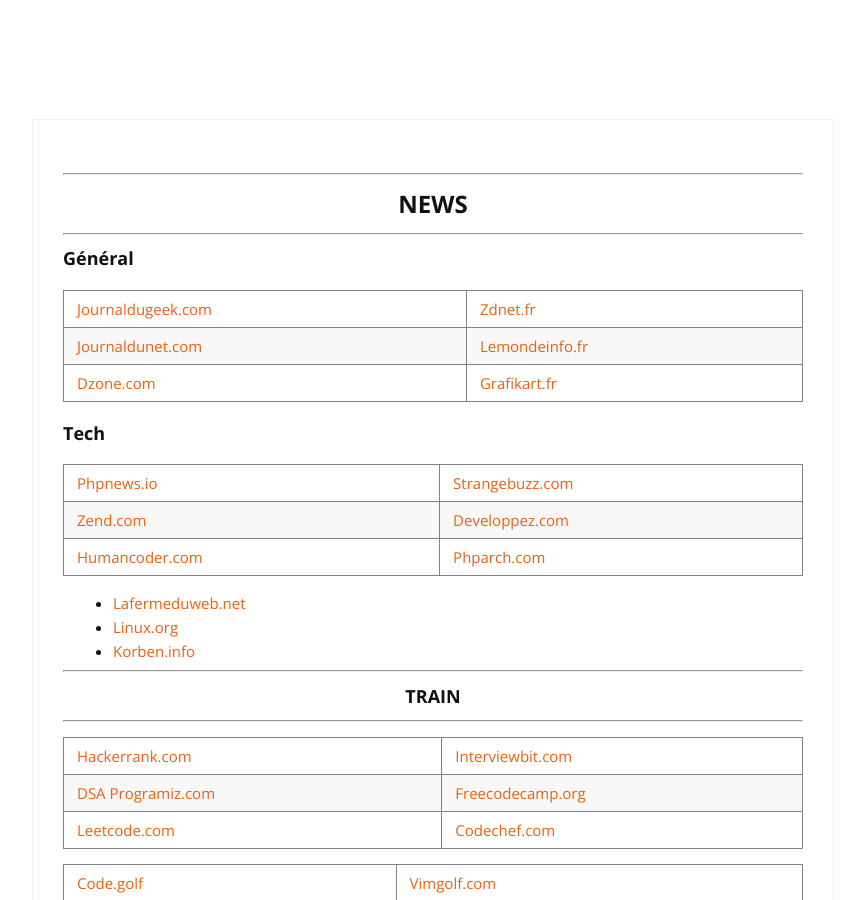
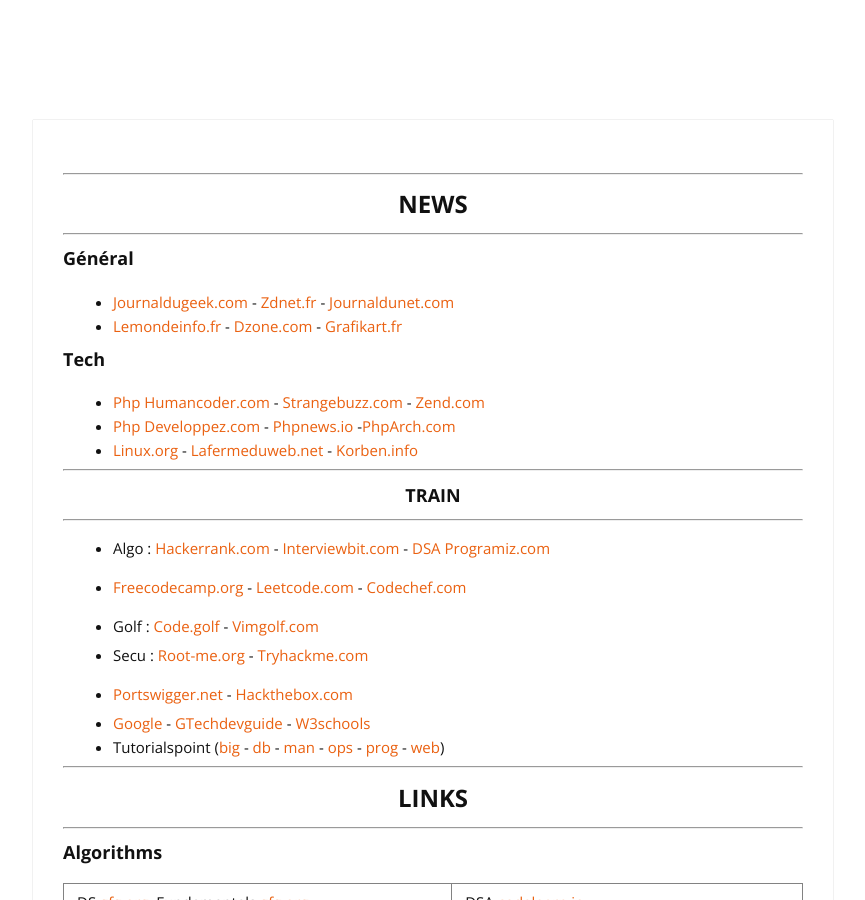
Before and after one commit to cylmat/cylmat.github.io, a Jekyll site: the page built from _pages/USEFUL.md, in a window 1280 px wide and 900 px high. Shown: the whole window, without its empty margins (207-1072 px from the left). Built offline with Jekyll 4.4.1, drawn with Linux system fonts in a browser that asks for light colours; nearby versions of some CDN libraries.

Commit message:
Update USEFUL.md

```diff
--- a/_pages/USEFUL.md
+++ b/_pages/USEFUL.md
@@ -10,32 +10,26 @@
 
 ### Général
 
-|[Journaldugeek.com](https://www.journaldugeek.com/category/sur-le-web)|[Zdnet.fr](https://www.zdnet.fr)|
-|[Journaldunet.com](https://www.journaldunet.com/web-tech/)|[Lemondeinfo.fr](https://www.lemondeinformatique.fr/internet-et-e-business-11.html)|
-|[Dzone.com](https://dzone.com/web-development-programming-tutorials-tools-news)|[Grafikart.fr](https://grafikart.fr/blog)|
+* [Journaldugeek.com](https://www.journaldugeek.com/category/sur-le-web) - [Zdnet.fr](https://www.zdnet.fr) - [Journaldunet.com](https://www.journaldunet.com/web-tech)
+* [Lemondeinfo.fr](https://www.lemondeinformatique.fr/internet-et-e-business-11.html) - [Dzone.com](https://dzone.com/web-development-programming-tutorials-tools-news) - [Grafikart.fr](https://grafikart.fr/blog)
 
 ### Tech
 
-|[Phpnews.io](https://phpnews.io)|[Strangebuzz.com](https://www.strangebuzz.com/fr)|
-|[Zend.com](https://www.zend.com/blog)|[Developpez.com](https://php.developpez.com)|
-|[Humancoder.com](https://news.humancoders.com/t/php)|[Phparch.com](https://www.phparch.com)|
-
-* [Lafermeduweb.net](https://www.lafermeduweb.net)
-* [Linux.org](https://linuxfr.org)
-* [Korben.info](https://korben.info)
+* [Php Humancoder.com](https://news.humancoders.com/t/php) - [Strangebuzz.com](https://www.strangebuzz.com/fr) - [Zend.com](https://www.zend.com/blog)
+* [Php Developpez.com](https://php.developpez.com) - [Phpnews.io](https://phpnews.io) -[PhpArch.com](https://www.phparch.com)
+* [Linux.org](https://linuxfr.org) - [Lafermeduweb.net](https://www.lafermeduweb.net) - [Korben.info](https://korben.info)
 
 ---
 ### <center>TRAIN</center>
 ---
 
-|[Hackerrank.com](https://www.hackerrank.com)|[Interviewbit.com](https://www.interviewbit.com)|
-|[DSA Programiz.com](https://www.programiz.com/dsa)|[Freecodecamp.org](https://www.freecodecamp.org/learn)|
-|[Leetcode.com](https://leetcode.com/explore)|[Codechef.com](https://www.codechef.com)|
+* Algo : [Hackerrank.com](https://www.hackerrank.com) - [Interviewbit.com](https://www.interviewbit.com) - [DSA Programiz.com](https://www.programiz.com/dsa)
+* [Freecodecamp.org](https://www.freecodecamp.org/learn) - [Leetcode.com](https://leetcode.com/explore) - [Codechef.com](https://www.codechef.com)
 
-|[Code.golf](https://code.golf)|[Vimgolf.com](https://www.vimgolf.com)|
+* Golf : [Code.golf](https://code.golf) - [Vimgolf.com](https://www.vimgolf.com)
 
-|[Root-me.org](https://www.root-me.org)|[Tryhackme.com](https://tryhackme.com)|
-|[Portswigger.net](https://portswigger.net/web-security)|[Hackthebox.com](https://www.hackthebox.com)|
+* Secu : [Root-me.org](https://www.root-me.org) - [Tryhackme.com](https://tryhackme.com)
+* [Portswigger.net](https://portswigger.net/web-security) - [Hackthebox.com](https://www.hackthebox.com)
 
 - [Google](https://developers.google.com/learn) - [GTechdevguide](https://techdevguide.withgoogle.com) - [W3schools](https://www.w3schools.com)
 - Tutorialspoint ([big](https://www.tutorialspoint.com/big_data_tutorials.htm) - [db](https://www.tutorialspoint.com/database_tutorials.htm) - [man](https://www.tutorialspoint.com/management_tutorials.htm) - [ops](https://www.tutorialspoint.com/devops_tutorials.htm) - [prog](https://www.tutorialspoint.com/computer_programming_tutorials.htm) - [web](https://www.tutorialspoint.com/web_development_tutorials.htm))
```
